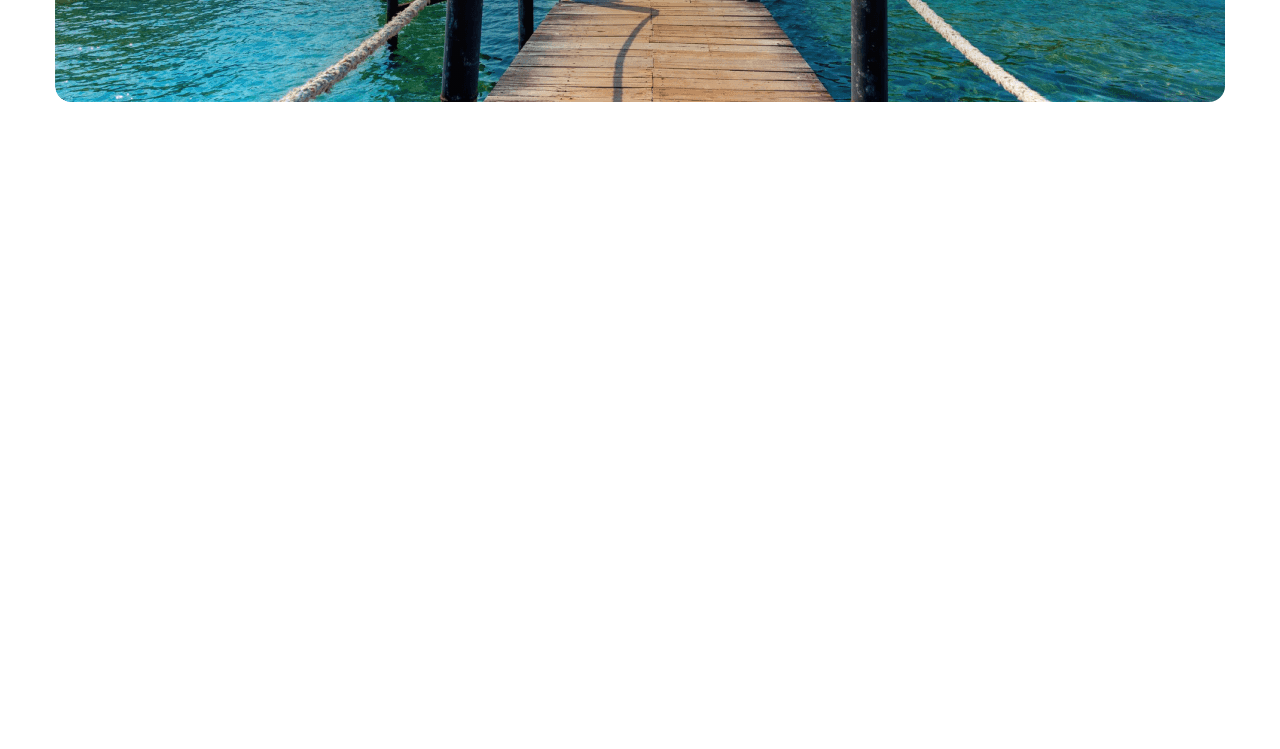
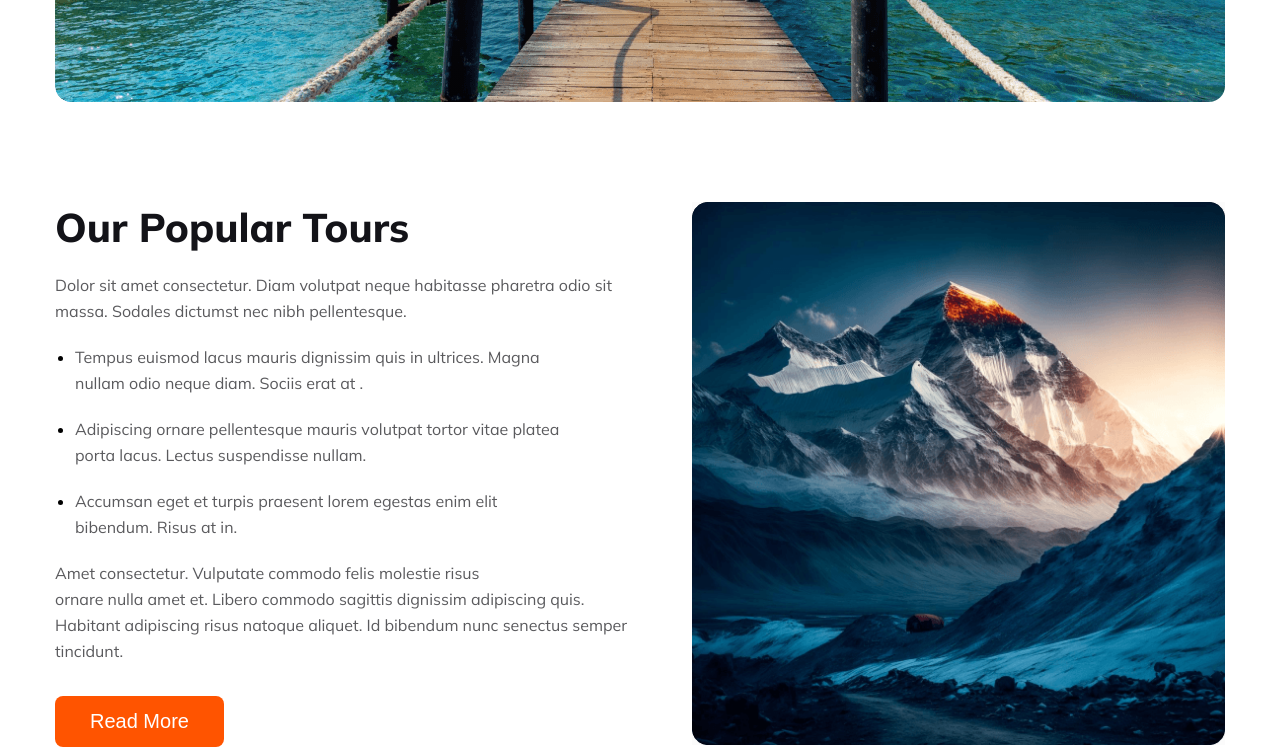
Before and after one commit to rifatrahman1/Hero-Travel, a plain HTML site: page index.html in a window 1280 px wide. Shown: the part 551-1300 px from the top of the page. Before the commit the page ends 800 px from the top, so only its background shows below. Drawn offline with Linux system fonts and the light colour scheme; a script that the page names is missing.

Commit message:
added to our popular tour

```diff
--- a/CSS/travel.css
+++ b/CSS/travel.css
@@ -72,7 +72,7 @@ h1 span {
     justify-content: center;
     align-items: center;
     text-align: center;
-    background: linear-gradient(180.00deg, rgba(19, 19, 24, 0.8), rgba(19, 19, 24, 0) 100%), url('../Images/Group\ 13\ \(1\)\ \(1\).png');
+    background: linear-gradient(180.00deg, rgba(19, 19, 24, 0.8), rgba(19, 19, 24, 0) 100%), url('../images/Group\ 13\ \(1\)\ \(1\).png');
 }
 
 .explore-travel h1 {
@@ -100,6 +100,7 @@ h1 span {
     align-items: center;
     background: rgba(255, 255, 255, 0.3);
 }
+
 /* .travel-inputs input{
 
     width: 174px;
@@ -108,7 +109,8 @@ h1 span {
 .travel-inputs select{
     padding: 16px;
 } */
- input, select{
+input,
+select {
     width: 175px;
     height: 50px;
     font-size: 16px;
@@ -116,11 +118,14 @@ h1 span {
     border-radius: 8px;
     padding: 1rem;
 }
- select, option{
+
+select,
+option {
     font-size: 1rem;
     color: rgba(19, 19, 24, 0.5);
 }
- .travel-inputs button{
+
+.travel-inputs button {
     display: flex;
     gap: 5px;
     align-items: center;
@@ -132,6 +137,7 @@ h1 span {
     background-color: rgb(255, 84, 0);
     color: rgb(255, 255, 255);
 }
+
 .hamburger {
     display: none;
     margin-right: 20px;
@@ -146,21 +152,82 @@ h1 span {
     margin: 4px;
 }
 
+/* our popular tours section start */
+
+.our-popular-tours {
+    margin-top: 100px;
+    display: flex;
+    justify-content: space-between;
+}
+
+.popular-tours-description h1 {
+    font-size: 40px;
+    font-weight: 800;
+    color: rgb(19, 19, 24);
+}
+
+.popular-tours-description p {
+    padding-top: 20px;
+    font-size: 16px;
+    font-weight: 400;
+    line-height: 26px;
+    color: rgb(90, 90, 93);
+}
+
+.popular-tours-description ul {
+    padding-left: 20px;
+}
+
+.popular-tours-description button {
+    font-size: 20px;
+    font-weight: 7 00;
+    padding: 14px 35px;
+    border: none;
+    border-radius: 8px;
+    margin-top: 32px;
+    background-color: rgb(255, 84, 0);
+    color: rgb(255, 255, 255);
+}
+
+.popular-tours-images img {
+    width: 100%;
+}
+
+/* responsive media queary mobile device */
+
 @media screen and (max-width: 576px) {
-    .nav-link{
+    header, .our-popular-tours{
+        padding: 20px;
+    }
+
+    .nav-link {
         display: none;
     }
-    .explore-travel h1{
+
+    .explore-travel h1 {
+        padding-top: 30px;
         font-size: 42px;
     }
-   .travel-inputs{
+
+    .travel-inputs {
         margin-bottom: 32px;
         flex-direction: column;
     }
-   .travel-inputs input, select, button{
+
+    .travel-inputs input,
+    select,
+    button {
         width: 300px;
     }
+
     .hamburger {
         display: flex;
     }
+
+    .our-popular-tours {
+        flex-direction: column;
     }
+    .popular-tours-images{
+        margin-top: 24px;
+    }
+}
--- a/index.html
+++ b/index.html
@@ -28,7 +28,7 @@
 
         <nav>
             <div class="nav-title">
-                <img src="./Images/Group 40071 (2).png" alt="">
+                <img src="./images/Group 40071 (2).png" alt="">
                 <div>
                     <h1>Hero<span>Travel</span></h1>
                 </div>
@@ -80,6 +80,37 @@
         </section>
     </header>
 
+    <!-- main section start -->
+
+    <main class="container">
+
+        <!-- our popular tours section start -->
+
+        <section class="our-popular-tours">
+            <div class="popular-tours-description">
+                <h1>Our Popular Tours</h1>
+                <p>Dolor sit amet consectetur. Diam volutpat neque habitasse pharetra odio sit <br> massa. Sodales dictumst nec nibh pellentesque.</p>
+                <ul>
+                    <li>
+                        <p>Tempus euismod lacus mauris dignissim quis in ultrices. Magna <br> nullam odio neque diam. Sociis erat at .</p>
+                    </li>
+                    <li>
+                        <p>Adipiscing ornare pellentesque mauris volutpat tortor vitae platea <br> porta lacus. Lectus suspendisse nullam.</p>
+                    </li>
+                    <li>
+                        <p> Accumsan eget et turpis praesent lorem egestas enim elit <br> bibendum. Risus at in.</p>
+                    </li>
+                </ul>
+                <p>Amet consectetur. Vulputate commodo felis molestie risus <br>
+                    ornare nulla amet et. Libero commodo sagittis dignissim adipiscing quis. <br>Habitant adipiscing risus natoque aliquet. Id bibendum nunc senectus semper tincidunt. </p>
+                    <button>Read More</button>
+            </div>
+            <div class="popular-tours-images">
+                <img src="./images/Rectangle 4.png" alt="">
+            </div>
+        </section>
+    </main>
+
     <!-- js script link -->
 
     <script src="./JS/script.js"></script>
```
Lines whose indentation alone changed are shown as unchanged.
